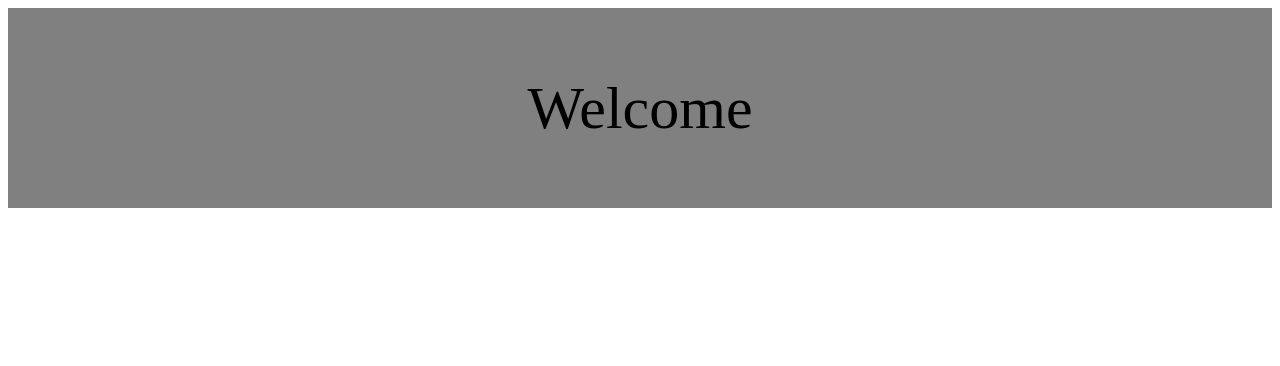
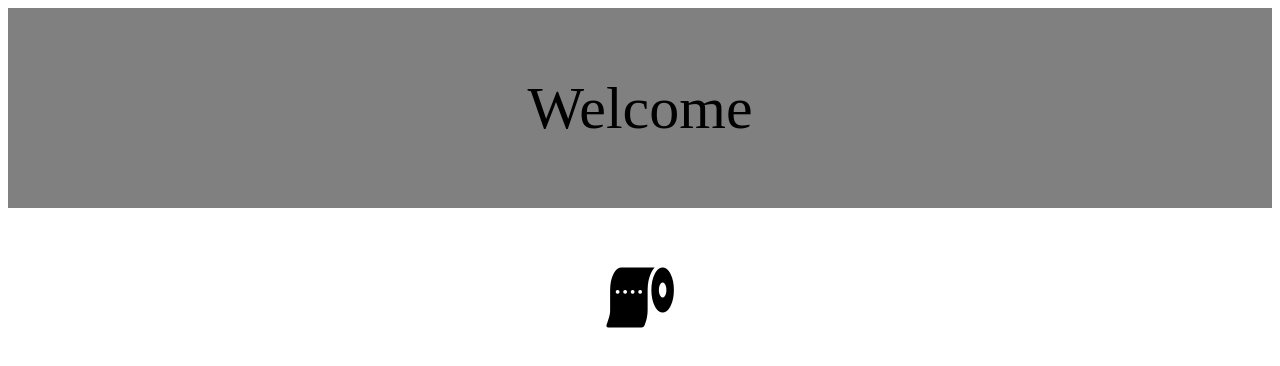
Before and after one commit to madisoncrivelli/git_test, a plain HTML site: page index.html in a window 1280 px wide. Drawn offline with Linux system fonts and the light colour scheme; files whose address does not match are found by name.

Commit message:
added toilet paper logo

```diff
--- a/index.html
+++ b/index.html
@@ -9,6 +9,7 @@
     <body>
         <div class="banner">
             <p>Welcome</p>
+            <i class="fas fa-toilet-paper"></i>
         </div>
     </body>
 </html>
```
